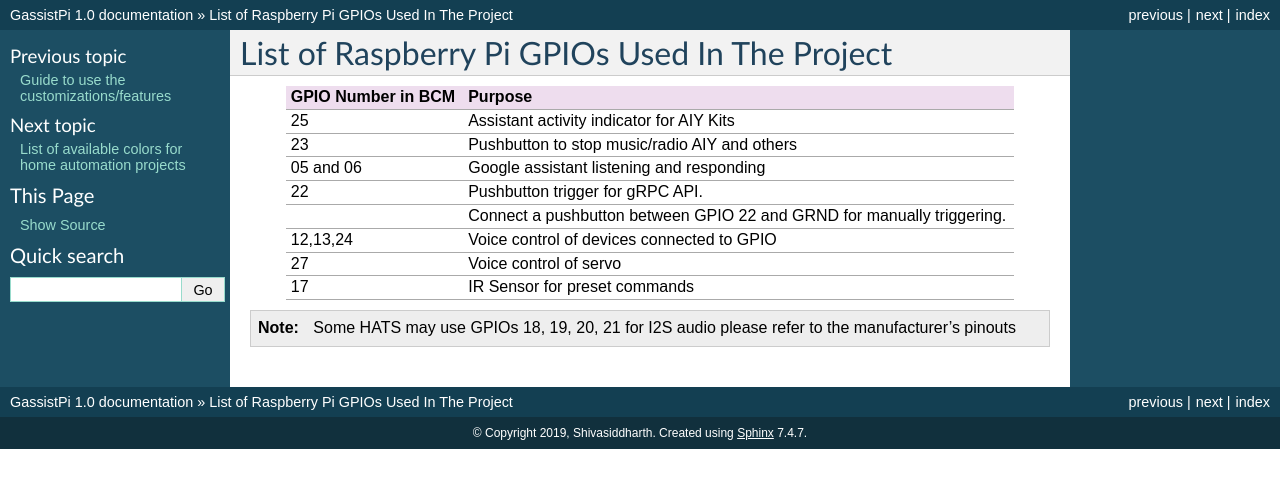
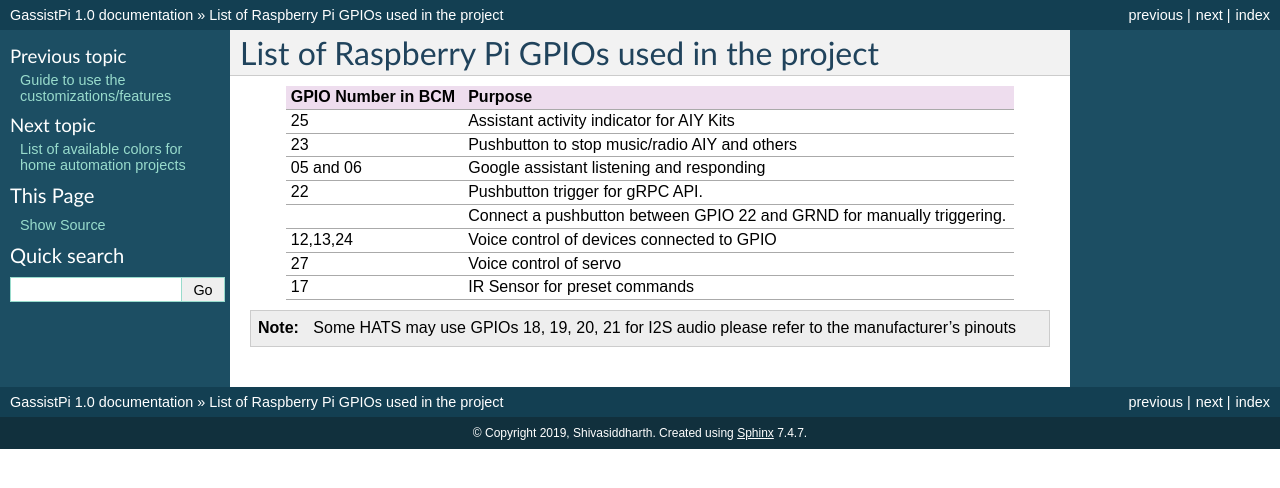
Before and after one commit to shivasiddharth/GassistPi-Documentation, a Sphinx documentation site: the page built from docs/rpigpios.rst, in a window 1280 px wide. Shown: the top 488 px of the page. Built offline with Sphinx 7.4.7, drawn with Linux system fonts in a browser that asks for light colours.

```diff
--- a/docs/rpigpios.rst
+++ b/docs/rpigpios.rst
@@ -1,5 +1,5 @@
 ================================================
-List of Raspberry Pi GPIOs Used In The Project
+List of Raspberry Pi GPIOs used in the project
 ================================================
 
 
```
